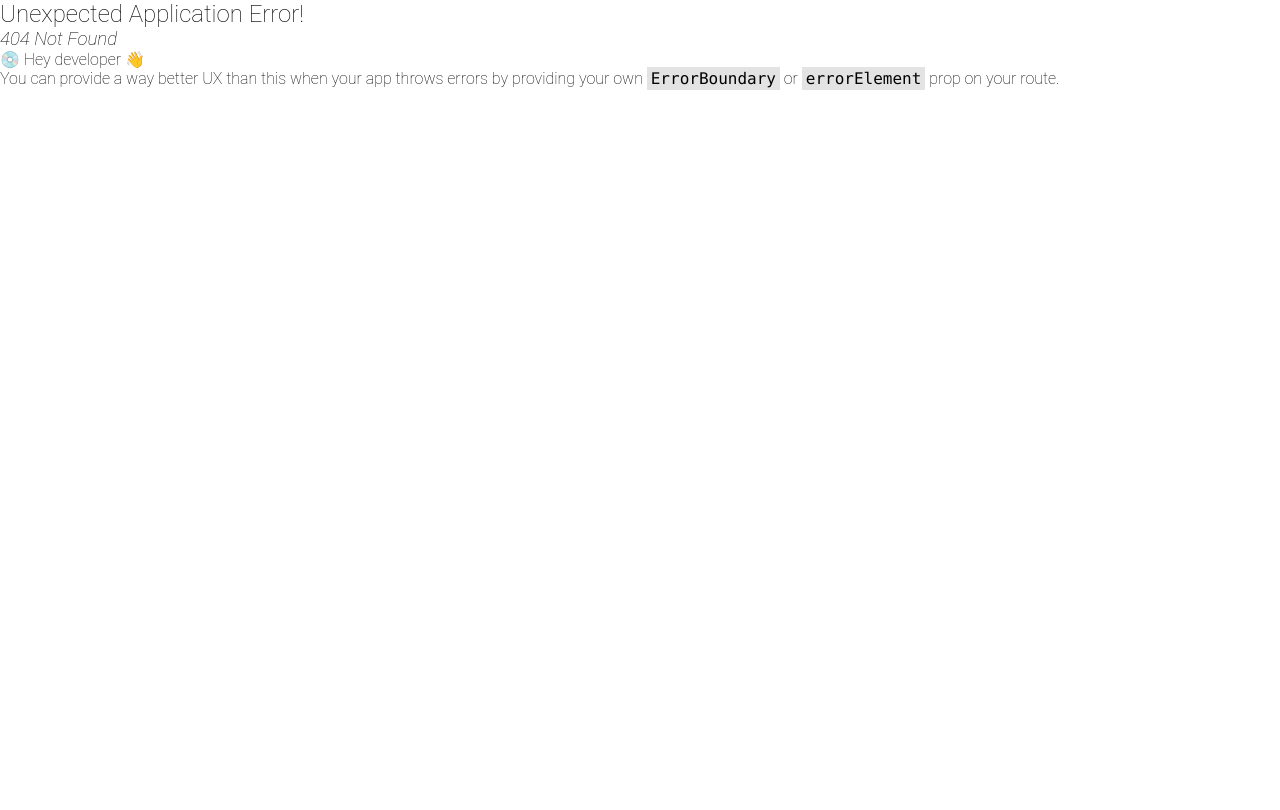
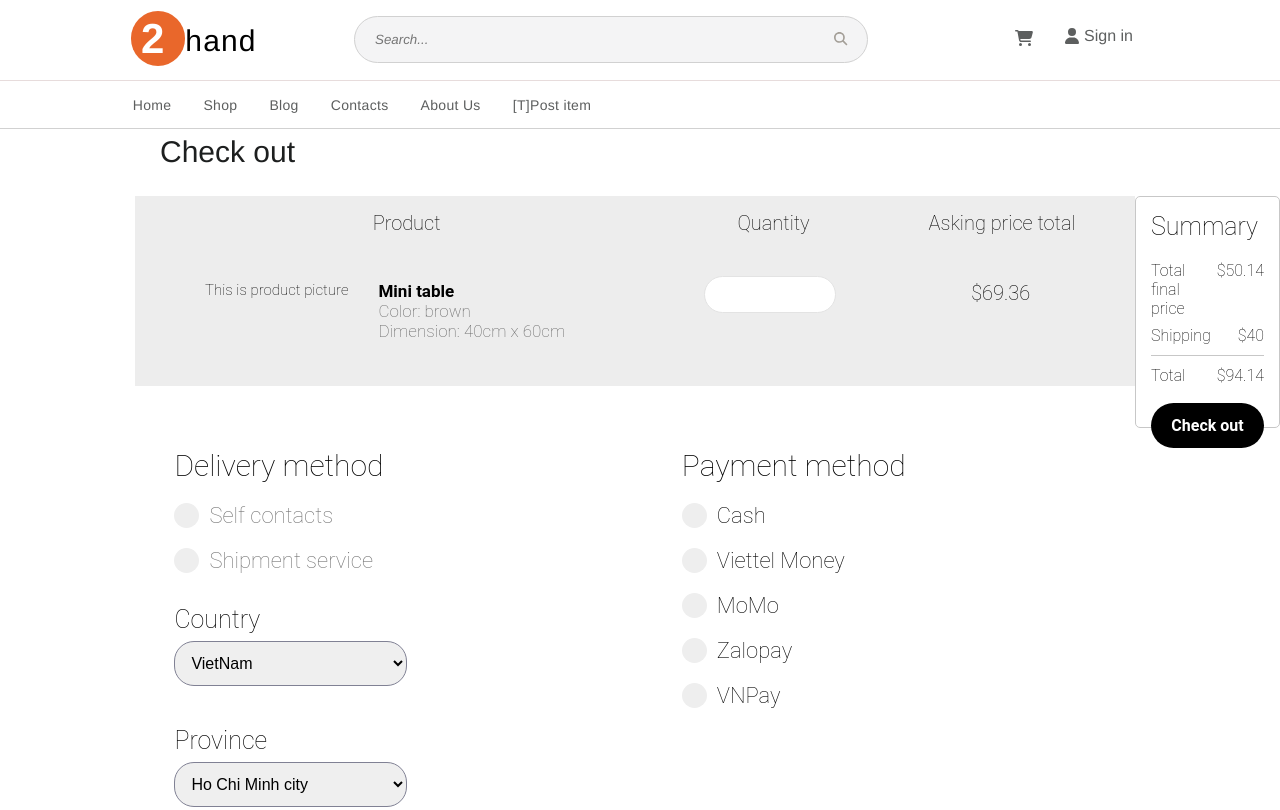
Before and after one commit to LongLeGL/2handWarehouse, a React app: page /2HandWarehouse/Checkout in a window 1280 px wide. Before the commit this address had no page. Shown: the top 810 px of the page. Built offline with nearby package versions, Linux system fonts and the light colour scheme.

Commit message:
merged checkout, view item, post item, routing fix

```diff
--- a/package.json
+++ b/package.json
@@ -1,7 +1,7 @@
 {
   "name": "2handwarehouses",
   "version": "0.1.0",
-  "homepage": "2HandWarehouse",
+  "homepage": "2HandWarehouse/Home",
   "private": true,
   "dependencies": {
     "@fortawesome/fontawesome-svg-core": "^6.4.2",
--- a/src/index.js
+++ b/src/index.js
@@ -10,6 +10,8 @@ import Login from './views/Login';
 import Register from './views/Register';
 import ProductViewing from './views/ProductViewPage';
 import HomePage from './views/HomePage';
+import CheckOutPage from './views/components/CheckOutPage';
+import ProductPosting from './views/ProductPostingPage';
 
 const router = createBrowserRouter([
   {
@@ -22,7 +24,26 @@ const router = createBrowserRouter([
       },
       {
         path: "/2HandWarehouse/ViewProduct",
-        element: <ProductViewing/>,
+        element: <ProductViewing
+          mainImage={[{ id: '1', url: "https://down-vn.img.susercontent.com/file/c3c76a6e6bc7557377c4ac31adcff646" },
+          { id: '2', url: "https://down-vn.img.susercontent.com/file/vn-11134207-7r98o-llt6afd17vtrba" },
+          { id: '3', url: "https://down-vn.img.susercontent.com/file/bbf41598d31e6414c79e2ea327a55d7c" },
+          { id: '4', url: "https://down-vn.img.susercontent.com/file/sg-11134201-22120-b5nywz8t4jkv30" }]}
+          name=""
+          price=""
+          rate={5}
+          description=""
+          location=""
+          contact={[{ phone: "" }, { addr: "" }]}
+        />,
+      },
+      {
+        path: "/2HandWarehouse/PostItem",
+        element: <ProductPosting/>,
+      },
+      {
+        path: "/2HandWarehouse/Checkout",
+        element: <CheckOutPage/>,
       },
     ],
   },
--- a/src/views/App.js
+++ b/src/views/App.js
@@ -1,49 +1,17 @@
 import React from 'react';
 import { Routes, Route, Outlet} from "react-router-dom";
-import ProductViewing from './ProductViewPage';
-import ProductPosting from './ProductPostingPage';
 import './App.css'
 
 
 import UpperBar from './components/UpperBar';
-import ViewItem from './ViewItem';
-import HomePage from './HomePage';
-
-import Login from './Login';
 import Footer from './components/Footer';
-
-// import ResultPage from './ResultPage'
-
-
-
 
 function App() {
   return (
     <React.Fragment>
       <UpperBar />
       <Outlet/>
-      {/* <Routes>
-        <Route path=''>
-          <Route index element={<HomePage/>} exact='True' />
-          <Route path='Login' element={<Login/>} exact='True' />
-
-          <Route path="/ViewItem/:ItemName/:userName" element={<ViewItem/>} exact='True' />
-          <Route path="/ProductView" element={<ProductViewing
-            mainImage={[{ id: '1', url: "https://down-vn.img.susercontent.com/file/c3c76a6e6bc7557377c4ac31adcff646" },
-            { id: '2', url: "https://down-vn.img.susercontent.com/file/vn-11134207-7r98o-llt6afd17vtrba" },
-            { id: '3', url: "https://down-vn.img.susercontent.com/file/bbf41598d31e6414c79e2ea327a55d7c" },
-            { id: '4', url: "https://down-vn.img.susercontent.com/file/sg-11134201-22120-b5nywz8t4jkv30" }]}
-            name=""
-            price=""
-            rate={5}
-            description=""
-            location=""
-            contact={[{ phone: "" }, { addr: "" }]}
-          />} exact='True' />
-          <Route path="/ProductPost" element={<ProductPosting />} exact='True' />
-        </Route>
-      </Routes> */}
-
+      <Footer/>
     </React.Fragment>
   );
 }
--- a/src/views/components/CheckOutPage.css
+++ b/src/views/components/CheckOutPage.css
@@ -1,6 +1,6 @@
-body{
-    height: 2000px;
-  }
+.CheckOutPage{
+  padding-top: 16vh;
+}
 
   .label {
     height: 48px;
--- a/src/views/components/CheckOutPage.js
+++ b/src/views/components/CheckOutPage.js
@@ -1,8 +1,7 @@
 import './CheckOutPage.css';
-import logoImg from '../icons/logo.png';
+import logoImg from '../../icons/logo.png';
 import React, { useState } from 'react';
 import { useNavigate } from 'react-router-dom';
-import { useState } from 'react';
 
 function CheckOutPage() {
 
--- a/src/views/components/UpperBar.css
+++ b/src/views/components/UpperBar.css
@@ -81,7 +81,7 @@
     background-color: transparent;
     color: rgba(93, 95, 95, 1);
 
-    font-size: 1.2em;
+    font-size: 16px;
     line-height: 5vh;
 }
 
@@ -96,9 +96,9 @@
     color: rgba(93, 95, 95, 1);
 
     font-family: "Roboto-Light", Helvetica;
-    font-size: 1.2em;
-    font-weight: normal;
-    line-height: 5vh;
+    font-weight: 300;
+    color: var(--neutraldarker);
+    font-size: 16px;
 
     display: inline-flex;
     gap: 0.3em;
--- a/src/views/components/UpperBar.js
+++ b/src/views/components/UpperBar.js
@@ -14,7 +14,7 @@ function UpperBar (props) {
 	function onclUpperBarUserBtn (){
 		if (username){
 			sessionStorage.setItem('username', '');
-			window.location.href = '/RecipeLibraryWebapp';
+			window.location.href = '2HandWarehouse/Home';
 		}
 		else navigate('Login')
 	}
@@ -45,10 +45,11 @@ function UpperBar (props) {
 
 			<div id='navBar'>
 				<Link to='/2HandWarehouse/Home'>Home</Link>
-				<Link to=''>Shop</Link>
-				<Link to=''>Blog</Link>
-				<Link to=''>Contacts</Link>
-				<Link to=''>About Us</Link>
+				<Link to='/2HandWarehouse/'>Shop</Link>
+				<Link to='/2HandWarehouse/'>Blog</Link>
+				<Link to='/2HandWarehouse/'>Contacts</Link>
+				<Link to='/2HandWarehouse/'>About Us</Link>
+				<Link to='/2HandWarehouse/PostItem'>[T]Post item</Link>
 			</div>
 
 
```
